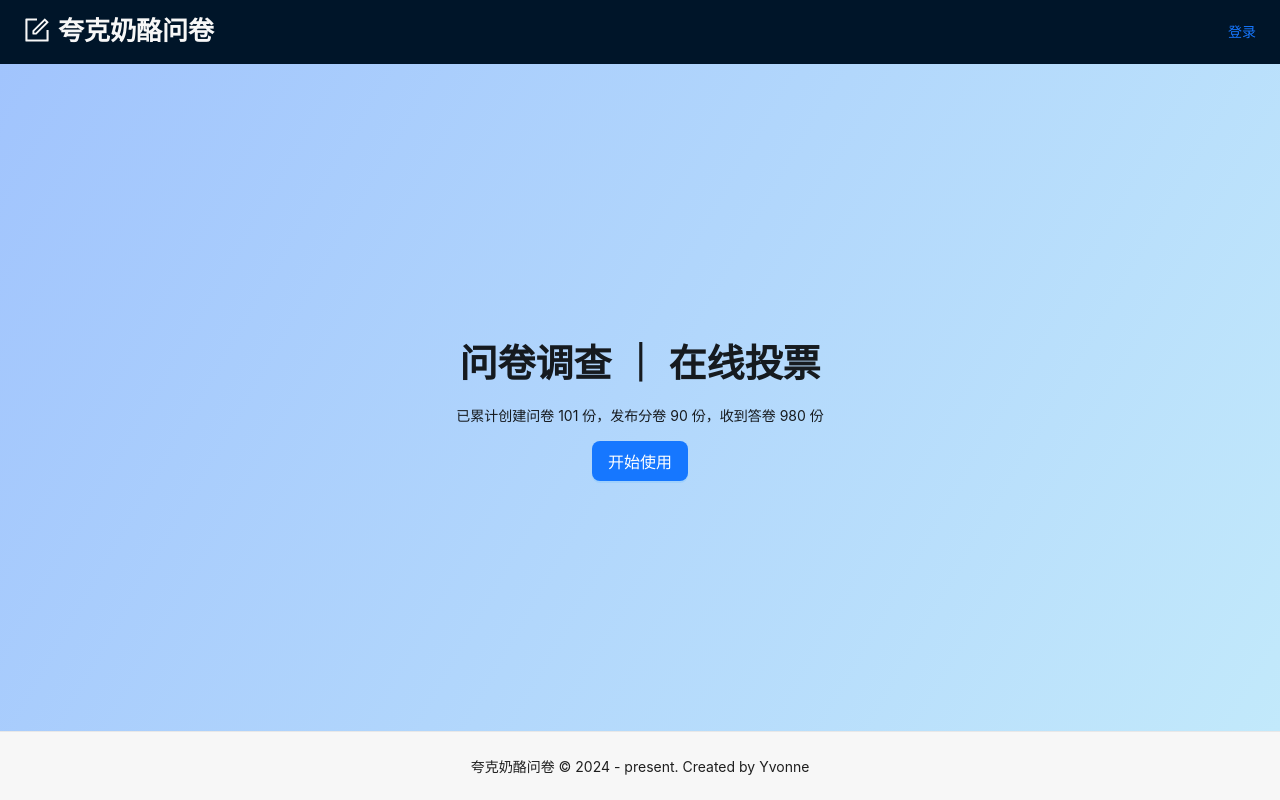
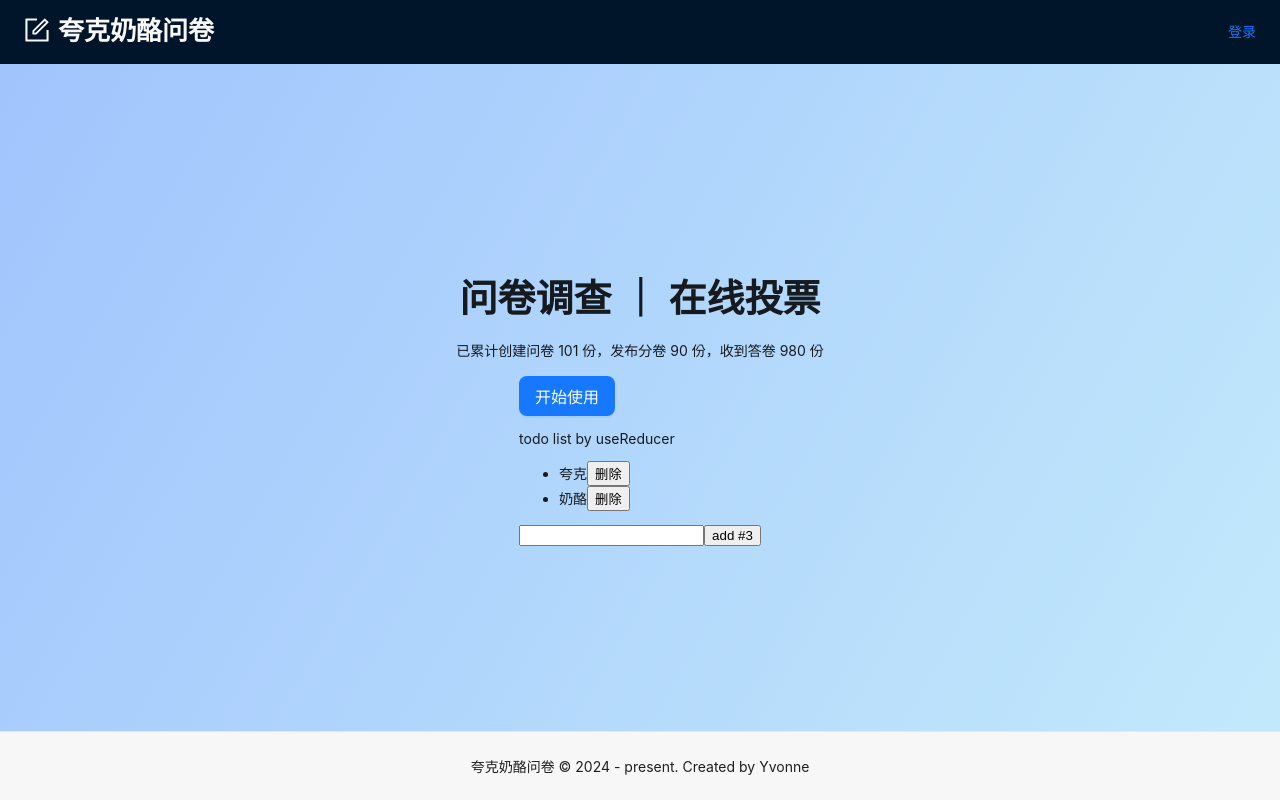
Before and after one commit to YvonneStandin/wjx-project, a React (Create React App) app: page / in a window 1280 px wide. Built offline with nearby package versions, Linux system fonts and the light colour scheme; no server answers.

Commit message:
feat: 测试useReducer

```diff
--- /dev/null
+++ b/src/TodoListReducer/InputForm.tsx
@@ -0,0 +1,32 @@
+import React, { FC, useState, useContext } from 'react'
+import { nanoid } from 'nanoid'
+import { TodoContext } from '.'
+
+const InputForm: FC = () => {
+  const { state, dispatch } = useContext(TodoContext)
+  const [text, setText] = useState('')
+
+  function handleAdd() {
+    if (!text.trim()) return
+    //需要借助context才能List中响应数据变化，否则不能联动变化
+    dispatch({ type: 'add', payload: { id: nanoid(5), title: text } })
+    setText('')
+  }
+
+  return (
+    <>
+      <label htmlFor="new-todo"></label>
+      <input
+        type="text"
+        id="new-todo"
+        value={text}
+        onChange={e => {
+          setText(e.target.value)
+        }}
+      />
+      <button onClick={handleAdd}>add #{state.length + 1}</button>
+    </>
+  )
+}
+
+export default InputForm
--- /dev/null
+++ b/src/TodoListReducer/List.tsx
@@ -0,0 +1,20 @@
+import React, { FC, useContext } from 'react'
+import { TodoContext } from '.'
+
+const List: FC = () => {
+  const { state, dispatch } = useContext(TodoContext)
+  return (
+    <ul>
+      {state.map(todo => {
+        return (
+          <li key={todo.id}>
+            <span>{todo.title}</span>
+            <button onClick={() => dispatch({ type: 'delete', payload: todo.id })}>删除</button>
+          </li>
+        )
+      })}
+    </ul>
+  )
+}
+
+export default List
--- /dev/null
+++ b/src/TodoListReducer/index.tsx
@@ -0,0 +1,28 @@
+import React, { FC, createContext, useReducer } from 'react'
+import initialState from './store'
+import reducer, { ActionType } from './reducer'
+import List from './List'
+import InputForm from './InputForm'
+
+//需要给一个初始值，包含准备下发的state和dispatch(空函数)
+export const TodoContext = createContext({
+  state: initialState,
+  // eslint-disable-next-line @typescript-eslint/no-unused-vars
+  dispatch: (action: ActionType) => {
+    /*空*/
+  },
+})
+
+const TodoListReducer: FC = () => {
+  const [state, dispatch] = useReducer(reducer, initialState)
+  return (
+    //context下面的子组件不限层级，都可以联动使用state和dispatch
+    <TodoContext.Provider value={{ state, dispatch }}>
+      <p>todo list by useReducer</p>
+      <List></List>
+      <InputForm></InputForm>
+    </TodoContext.Provider>
+  )
+}
+
+export default TodoListReducer
--- /dev/null
+++ b/src/TodoListReducer/reducer.ts
@@ -0,0 +1,18 @@
+import type { TodoType } from './store'
+
+export type ActionType = {
+  type: string
+  // eslint-disable-next-line @typescript-eslint/no-explicit-any
+  payload?: any
+}
+
+export default function reducer(state: TodoType[], action: ActionType) {
+  switch (action.type) {
+    case 'add':
+      return state.concat(action.payload)
+    case 'delete':
+      return state.filter(todo => todo.id !== action.payload)
+    default:
+      throw new Error()
+  }
+}
--- /dev/null
+++ b/src/TodoListReducer/store.ts
@@ -0,0 +1,19 @@
+import { nanoid } from 'nanoid'
+
+export type TodoType = {
+  id: string
+  title: string
+}
+
+const initialState: TodoType[] = [
+  {
+    id: nanoid(5),
+    title: '夸克',
+  },
+  {
+    id: nanoid(5),
+    title: '奶酪',
+  },
+]
+
+export default initialState
--- a/src/pages/Home.tsx
+++ b/src/pages/Home.tsx
@@ -3,6 +3,7 @@
 import { Button, Typography } from 'antd'
 import { LIST_PATHNAME } from '../router'
 import styles from './Home.module.scss'
+import TodoListReducer from '../TodoListReducer'
 
 const { Title, Paragraph } = Typography
 
@@ -23,6 +24,7 @@
         <Button type="primary" size="large" onClick={loginHandler}>
           开始使用
         </Button>
+        <TodoListReducer></TodoListReducer>
       </div>
     </div>
   )
```
Also changed, not shown: src/CountReducer.tsx (added, +31 -0 lines).
